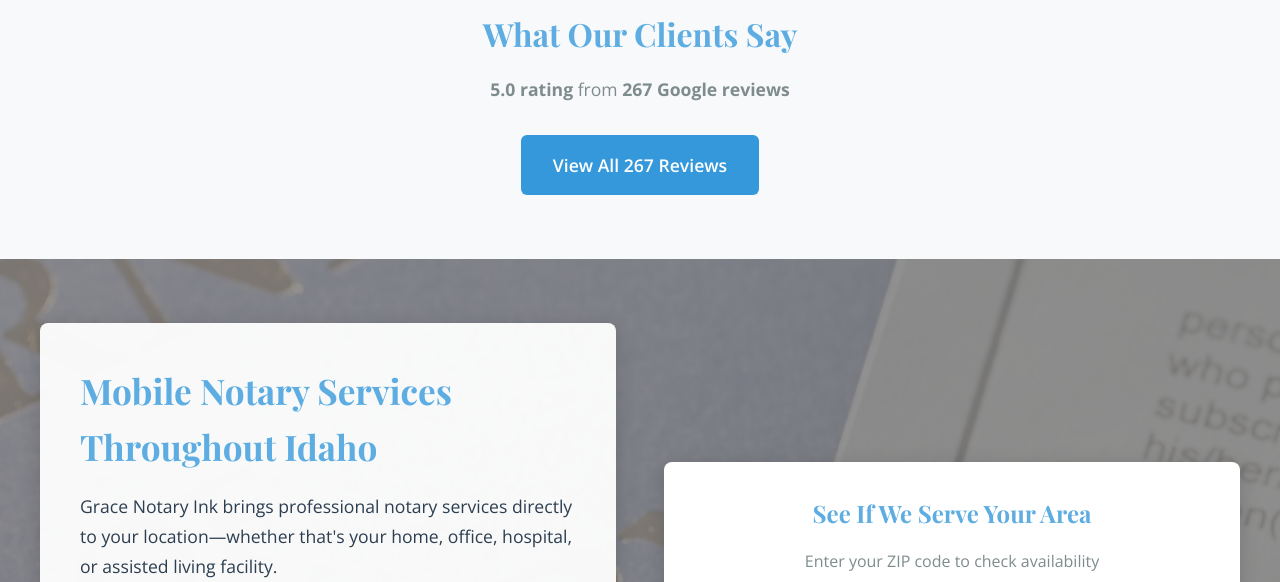
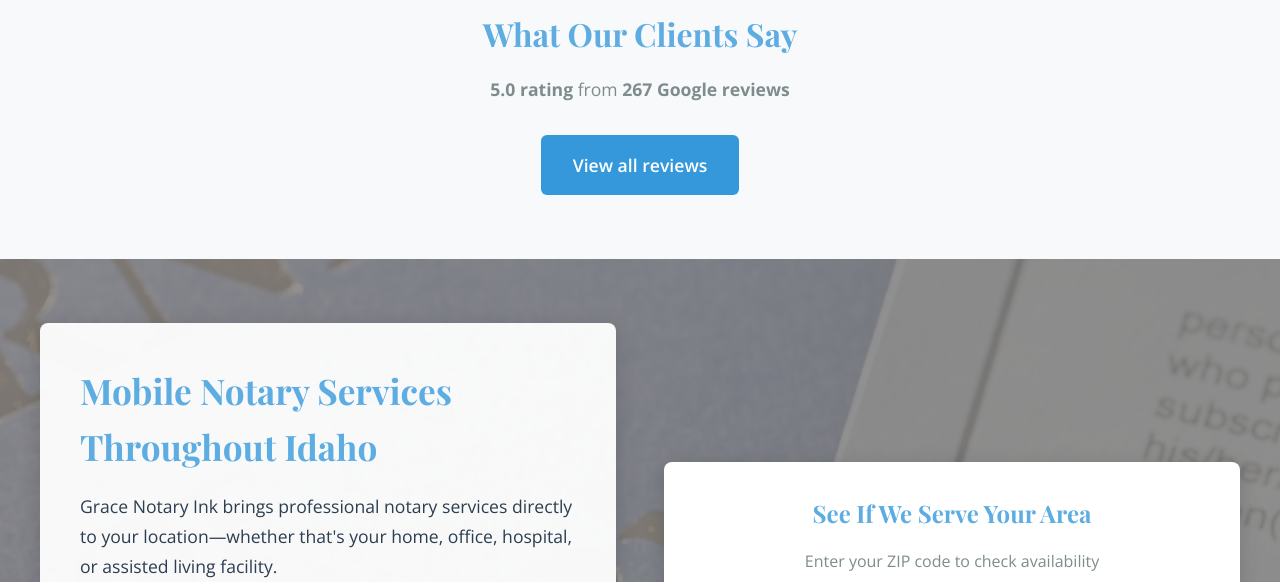
Before and after one commit to matt-gallo/grace-notary-ink, a website: page index.html in a window 1280 px wide. Shown: the part 2380-2962 px from the top of the page. Drawn offline with nearby package versions, Linux system fonts and the light colour scheme; a script that the page names is missing.

Commit message:
Update reviews button text to generic label
Change "View All 267 Reviews" to "View all reviews" for a more maintainable label that doesn't require updates as review count changes.

🤖 Generated with [Claude Code](https://claude.com/claude-code)

Co-Authored-By: Claude <noreply@anthropic.com>

```diff
--- a/index.html
+++ b/index.html
@@ -1283,7 +1283,7 @@
             </div>
 
             <div style="text-align: center; margin-top: 2rem;">
-                <a href="reviews.html" class="btn" style="background: var(--secondary-color); color: white; text-decoration: none; padding: 1rem 2rem; border-radius: 6px; display: inline-block;">View All 267 Reviews</a>
+                <a href="reviews.html" class="btn" style="background: var(--secondary-color); color: white; text-decoration: none; padding: 1rem 2rem; border-radius: 6px; display: inline-block;">View all reviews</a>
             </div>
         </div>
     </section>
```
